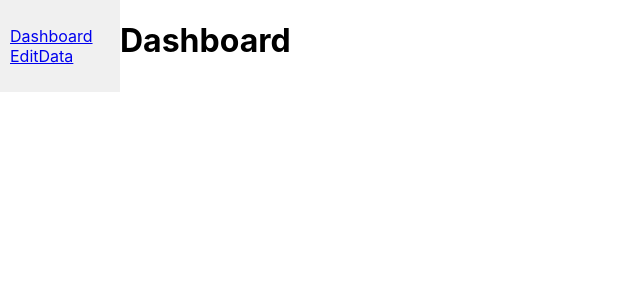
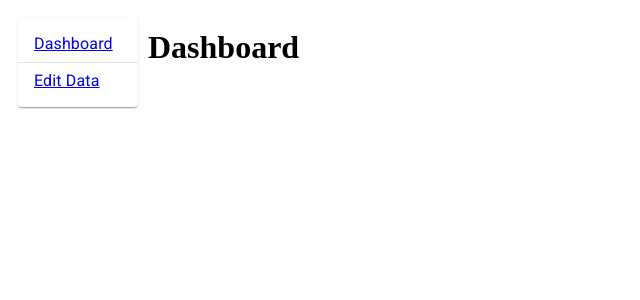
Before and after one commit to mrnuku/billy-dashboard-react, a React (Create React App) app: page / in a window 1280 px wide. Shown: the top 300 px of the page, without its empty margins (0-640 px from the left). Built offline with nearby package versions, Linux system fonts and the light colour scheme.

Commit message:
change menu to mui

```diff
--- a/public/index.html
+++ b/public/index.html
@@ -15,6 +15,9 @@
       user's mobile device or desktop. See https://developers.google.com/web/fundamentals/web-app-manifest/
     -->
     <link rel="manifest" href="%PUBLIC_URL%/manifest.json" />
+    <link rel="stylesheet"
+      href="https://fonts.googleapis.com/css?family=Roboto:300,400,500,700&display=swap"/>
+    <link rel="stylesheet" href="https://fonts.googleapis.com/icon?family=Material+Icons"/>
     <!--
       Notice the use of %PUBLIC_URL% in the tags above.
       It will be replaced with the URL of the `public` folder during the build.
--- a/src/Menu.jsx
+++ b/src/Menu.jsx
@@ -3,23 +3,54 @@ import {
   Link,
   Outlet
 } from "react-router-dom";
+import Paper from '@mui/material/Paper';
+import MenuList from '@mui/material/MenuList';
+import MenuItem from '@mui/material/MenuItem';
+import ListItemText from '@mui/material/ListItemText';
+import Divider from '@mui/material/Divider';
+import { createTheme, ThemeProvider } from "@mui/material";
 
 class Menu extends React.Component {
+  constructor(props) {
+    super(props);
+
+    this.theme = createTheme({
+      palette: {
+        primary: {
+          main: '#8879B0',
+        },
+        secondary: {
+          main: '#FBA1A1',
+        },
+      },
+    });
+  }
+
+
   render() {
     return (
-      <div style={{ display: "flex" }}>
-        <div style={{ padding: "10px", width: "100px", background: "#f0f0f0" }}>
-          <ul style={{ listStyleType: "none", padding: 0 }}>
-            <li>
-              <Link to="/">Dashboard</Link>
-            </li>
-            <li>
-              <Link to="/editdata">EditData</Link>
-            </li>
-          </ul>
+      <ThemeProvider theme={this.theme}>
+        <div style={{ display: "flex" }}>
+          <div style={{ padding: "10px" }}>
+            <Paper sx={{ width: 120, maxWidth: '100%' }}>
+              <MenuList>
+                <Link to="/">
+                  <MenuItem>
+                    <ListItemText>Dashboard</ListItemText>
+                  </MenuItem>
+                </Link>
+                <Divider />
+                <Link to="/editdata">
+                  <MenuItem>
+                    <ListItemText>Edit Data</ListItemText>
+                  </MenuItem>
+                </Link>
+              </MenuList>
+            </Paper>
+          </div>
+          <Outlet />
         </div>
-        <Outlet />
-      </div>
+      </ThemeProvider>
     )
   }
 }
--- a/src/index.css
+++ b/src/index.css
@@ -1,4 +1,4 @@
-body {
+/*body {
   margin: 0;
   font-family: -apple-system, BlinkMacSystemFont, 'Segoe UI', 'Roboto', 'Oxygen',
     'Ubuntu', 'Cantarell', 'Fira Sans', 'Droid Sans', 'Helvetica Neue',
@@ -11,3 +11,4 @@ code {
   font-family: source-code-pro, Menlo, Monaco, Consolas, 'Courier New',
     monospace;
 }
+*/
```
